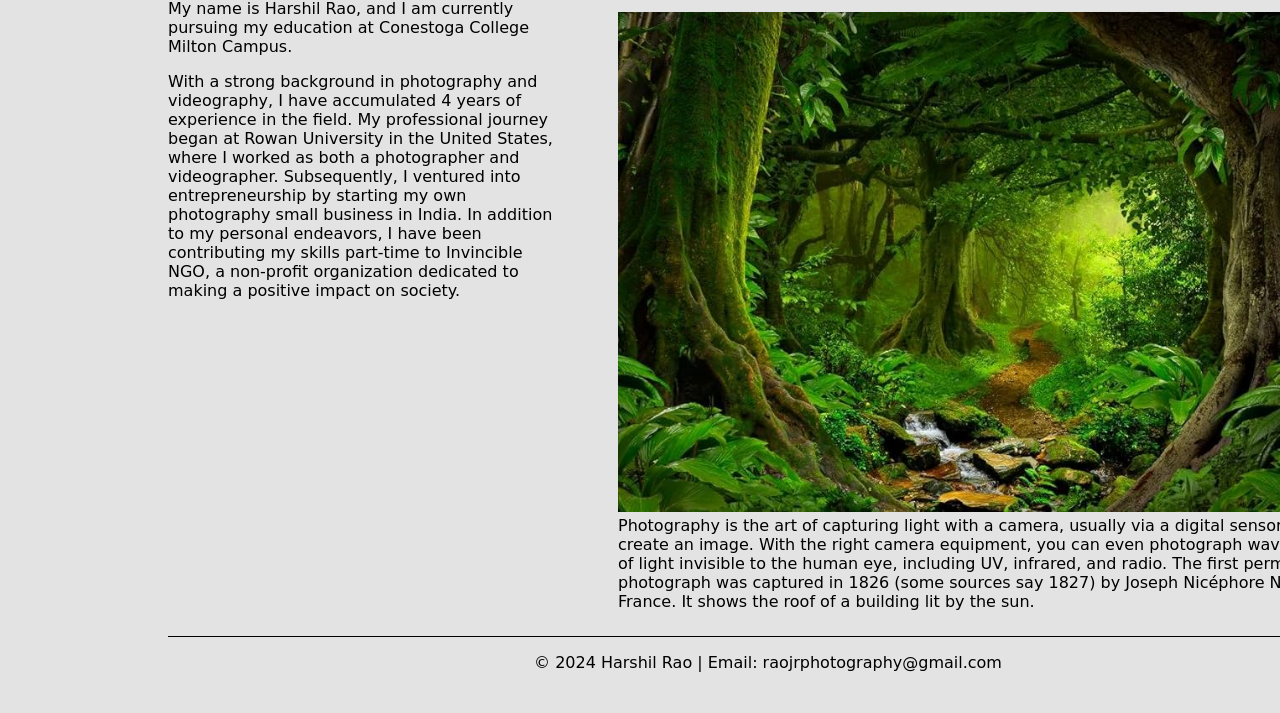
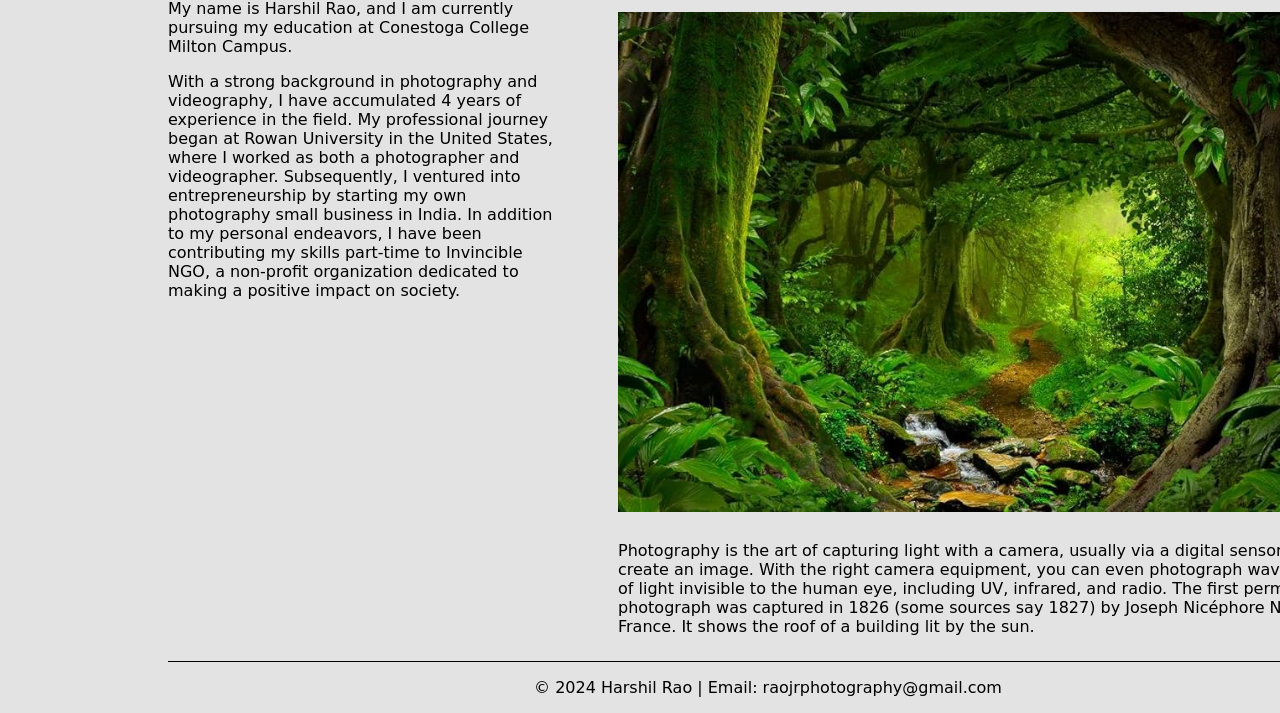
Before and after one commit to HarshilRao07/PROG8541-24W-Sec9-Web-Foundations, a plain HTML site: page index.html in a window 1280 px wide. Shown: the part 487-1200 px from the top of the page. Before the commit the page ends 1175 px from the top, so only its background shows below. Drawn offline with Linux system fonts and the light colour scheme.

Commit message:
second commit

```diff
--- a/index.css
+++ b/index.css
@@ -91,3 +91,6 @@ body{
 .sidebar-text{
     padding-right: 65px;
 }
+.Heading-content{
+    padding-top: 25px;
+}
```
